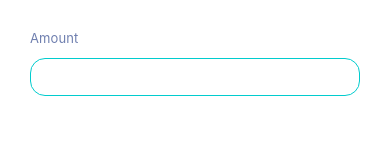
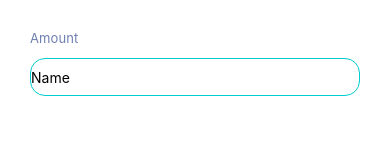
Before and after one commit to jaydeep-reactnative/DynoMobile, a React Native app: screen / in a window 390 px wide. Shown: the top 160 px of the page. Built offline with nearby package versions, Linux system fonts and the light colour scheme.

Commit message:
Setup eslint and implemented TextInputWithLabel component

```diff
--- a/app/components/TextInputWithLabel/TextInputWithLabel.js
+++ b/app/components/TextInputWithLabel/TextInputWithLabel.js
@@ -1,52 +1,43 @@
-import React from 'react';
-import {SafeAreaView, View, Text, TextInput} from 'react-native';
-import PropTypes from 'prop-types';
+import React from 'react'
+import { SafeAreaView, View, Text, TextInput } from 'react-native'
+import PropTypes from 'prop-types'
 
-export const TextInputWithLabel = () => {
+export const TextInputWithLabel = (props) => {
+  const {
+    placeholder='Name',
+    placeholderTextColor='black',
+    inputBorderColor='#01ccce',
+    inputBorderRadius=15,
+    inputBorderWidth=1,
+    textInputStyles,
+    labelName='Amount',
+    labelColor='#6f7faf',
+    labelFontSize= 13,
+    labelLetterSpacing=0.09,
+    labelStyles } = props;
+  const textInputStyle= { marginTop:12, height:38, borderRadius:inputBorderRadius, borderWidth: inputBorderWidth, borderColor:inputBorderColor, ...textInputStyles };
+  const labelStyle= { color: labelColor,fontSize:labelFontSize,letterSpacing:labelLetterSpacing,...labelStyles }
+
   return (
-    <SafeAreaView style={{flex:1}}>
-        <View style={{flex:1}}>
-            <View style={{marginTop:30,marginLeft:30,marginHorizontal:30}}>
-                <Text style={{color:'#6f7faf',fontSize:13,letterSpacing:0.09}}>Amount</Text>
-                <TextInput style={{marginTop:12, height:38, borderRadius:15, borderWidth: 1, borderColor:'#01ccce'}} />
-            </View>
-        </View>
+    <SafeAreaView style={{ flex:1 }}>
+      <View style={{ marginTop:30,marginLeft:30,marginHorizontal:30 }}>
+        <Text style={labelStyle}>{labelName}</Text>
+        <TextInput placeholder={placeholder} placeholderTextColor={placeholderTextColor} style={textInputStyle} />
+      </View>
     </SafeAreaView>
   );
 };
 
 TextInputWithLabel.propTypes = {
-    label: PropTypes.string,
-    onNext: PropTypes.func,
-    onPrevious: PropTypes.func,
-    onSubmit: PropTypes.func,
-    setActiveStep: PropTypes.func,
-    nextBtnText: PropTypes.string,
-    previousBtnText: PropTypes.string,
-    finishBtnText: PropTypes.string,
-    stepCount: PropTypes.number,
-    nextBtnStyle: PropTypes.object,
-    nextBtnTextStyle: PropTypes.object,
-    nextBtnDisabled: PropTypes.bool,
-    previousBtnStyle: PropTypes.object,
-    previousBtnTextStyle: PropTypes.object,
-    previousBtnDisabled: PropTypes.bool,
-    scrollViewProps: PropTypes.object,
-    viewProps: PropTypes.object,
-    errors: PropTypes.bool,
-    removeBtnRow: PropTypes.bool,
-    scrollable: PropTypes.bool,
-    previousBottomSpace: PropTypes.number,
-    nextBottomSpace: PropTypes.number,
-};
-
-TextInputWithLabel.defaultProps = {
-    nextBtnText: 'Next',
-    previousBtnText: 'Previous',
-    finishBtnText: 'Submit',
-    nextBtnDisabled: false,
-    previousBtnDisabled: false,
-    errors: false,
-    removeBtnRow: false,
-    scrollable: true,
-};
+  placeholder: PropTypes.string,
+  placeholderTextColor: PropTypes.string,
+  inputBorderColor: PropTypes.string,
+  inputBorderRadius: PropTypes.number,
+  inputBorderWidth: PropTypes.number,
+  textInputStyles: PropTypes.object,
+  labelName: PropTypes.string,
+  labelColor: PropTypes.string,
+  labelFontSize: PropTypes.number,
+  labelLetterSpacing: PropTypes.number,
+  labelStyles: PropTypes.object
+}
--- a/app/components/progress-steps/src/ProgressSteps/ProgressStep.js
+++ b/app/components/progress-steps/src/ProgressSteps/ProgressStep.js
@@ -1,6 +1,7 @@
+/* eslint-disable react/prop-types */
 import PropTypes from 'prop-types';
-import React, {Component} from 'react';
-import {Text, TouchableOpacity, View} from 'react-native';
+import React, { Component } from 'react';
+import { Text, TouchableOpacity, View } from 'react-native';
 import ProgressButtons from './ProgressButtons';
 
 class ProgressStep extends Component {
@@ -29,7 +30,7 @@ class ProgressStep extends Component {
     const btnStyle = {
       textAlign: 'center',
       padding: 8,
-      ...this.props.nextBtnStyle,
+      ...this.props.nextBtnStyle
     };
 
     const btnTextStyle = {
@@ -38,11 +39,11 @@ class ProgressStep extends Component {
       fontSize: 18,
       letterSpacing: 0.5,
       textDecorationLine: 'underline',
-      ...this.props.nextBtnTextStyle,
+      ...this.props.nextBtnTextStyle
     };
 
     const disabledBtnText = {
-      color: '#cdcdcd',
+      color: '#cdcdcd'
     };
 
     const textStyle = [btnTextStyle];
@@ -53,12 +54,12 @@ class ProgressStep extends Component {
     return (
       <TouchableOpacity
         style={btnStyle}
+        disabled={this.props.nextBtnDisabled}
         onPress={
           this.props.activeStep === this.props.stepCount - 1
             ? this.onSubmit
             : this.onNextStep
-        }
-        disabled={this.props.nextBtnDisabled}>
+        }>
         <Text style={textStyle}>
           {this.props.activeStep === this.props.stepCount - 1
             ? this.props.finishBtnText
@@ -72,7 +73,7 @@ class ProgressStep extends Component {
     const btnStyle = {
       textAlign: 'center',
       padding: 8,
-      ...this.props.previousBtnStyle,
+      ...this.props.previousBtnStyle
     };
 
     const btnTextStyle = {
@@ -81,11 +82,11 @@ class ProgressStep extends Component {
       fontSize: 18,
       letterSpacing: 0.5,
       textDecorationLine: 'underline',
-      ...this.props.previousBtnTextStyle,
+      ...this.props.previousBtnTextStyle
     };
 
     const disabledBtnText = {
-      color: '#cdcdcd',
+      color: '#cdcdcd'
     };
 
     const textStyle = [btnTextStyle];
@@ -96,8 +97,8 @@ class ProgressStep extends Component {
     return (
       <TouchableOpacity
         style={btnStyle}
-        onPress={this.onPreviousStep}
-        disabled={this.props.previousBtnDisabled}>
+        disabled={this.props.previousBtnDisabled}
+        onPress={this.onPreviousStep}>
         <Text style={textStyle}>
           {this.props.activeStep === 0 ? '' : this.props.previousBtnText}
         </Text>
@@ -106,6 +107,7 @@ class ProgressStep extends Component {
   };
 
   render() {
+    // eslint-disable-next-line no-unused-vars
     const scrollViewProps = this.props.scrollViewProps || {};
     const viewProps = this.props.viewProps || {};
     const isScrollable = this.props.scrollable;
@@ -121,13 +123,13 @@ class ProgressStep extends Component {
     );
 
     return (
-      <View style={{flex: 1, backgroundColor: '#0e101c'}}>
+      <View style={{ flex: 1, backgroundColor: '#0e101c' }}>
         {isScrollable ? (
-          <View style={{flex: 1, backgroundColor: '#0e101c'}}>
+          <View style={{ flex: 1, backgroundColor: '#0e101c' }}>
             {this.props.children}
           </View>
         ) : (
-          <View style={{flex: 1, backgroundColor: '#0e101c'}} {...viewProps}>
+          <View style={{ flex: 1, backgroundColor: '#0e101c' }} {...viewProps}>
             {this.props.children}
           </View>
         )}
@@ -160,7 +162,7 @@ ProgressStep.propTypes = {
   removeBtnRow: PropTypes.bool,
   scrollable: PropTypes.bool,
   previousBottomSpace: PropTypes.number,
-  nextBottomSpace: PropTypes.number,
+  nextBottomSpace: PropTypes.number
 };
 
 ProgressStep.defaultProps = {
@@ -171,7 +173,7 @@ ProgressStep.defaultProps = {
   previousBtnDisabled: false,
   errors: false,
   removeBtnRow: false,
-  scrollable: true,
+  scrollable: true
 };
 
 export default ProgressStep;
--- a/app/components/progress-steps/src/ProgressSteps/ProgressSteps.js
+++ b/app/components/progress-steps/src/ProgressSteps/ProgressSteps.js
@@ -1,17 +1,17 @@
-import React, {Component} from 'react';
-import {View,SafeAreaView} from 'react-native';
-import {times} from 'lodash';
-import PropTypes from 'prop-types';
-import StepIcon from './StepIcon';
+import React, { Component } from 'react'
+import { View,SafeAreaView } from 'react-native'
+import { times } from 'lodash'
+import PropTypes from 'prop-types'
+import StepIcon from './StepIcon'
 
 class ProgressSteps extends Component {
   state = {
     stepCount: 0,
-    activeStep: this.props.activeStep,
+    activeStep: this.props.activeStep
   };
 
   componentDidMount() {
-    this.setState({stepCount: React.Children.count(this.props.children)});
+    this.setState({ stepCount: React.Children.count(this.props.children) });
   }
 
   componentDidUpdate(prevProps) {
@@ -21,7 +21,7 @@ class ProgressSteps extends Component {
   }
 
   getChildProps() {
-    return {...this.props, ...this.state};
+    return { ...this.props, ...this.state };
   }
 
   renderStepIcons = () => {
@@ -49,7 +49,7 @@ class ProgressSteps extends Component {
               isActiveStep={isActiveStep}
             />
           </View>
-        </View>,
+        </View>
       );
     });
 
@@ -60,11 +60,11 @@ class ProgressSteps extends Component {
   setActiveStep = step => {
     // Guard against setting current step higher than total step count.
     if (step >= this.state.stepCount - 1) {
-      this.setState({activeStep: this.state.stepCount - 1});
+      this.setState({ activeStep: this.state.stepCount - 1 });
     }
 
     if (step > -1 && step < this.state.stepCount - 1) {
-      this.setState({activeStep: step});
+      this.setState({ activeStep: step });
     }
   };
 
@@ -77,18 +77,18 @@ class ProgressSteps extends Component {
         flexDirection: 'row',
         top: this.props.topOffset,
         marginBottom: this.props.marginBottom,
-        backgroundColor: '#0e101c',
-      },
+        backgroundColor: '#0e101c'
+      }
     };
 
     return (
-      <SafeAreaView style={{flex: 1, backgroundColor: '#0e101c'}}>
+      <SafeAreaView style={{ flex: 1, backgroundColor: '#0e101c' }}>
         <View style={styles.stepIcons}>{this.renderStepIcons()}</View>
-        <View style={{flex: 1, backgroundColor: '#5D52AC'}}>
+        <View style={{ flex: 1, backgroundColor: '#5D52AC' }}>
           {React.cloneElement(this.props.children[this.state.activeStep], {
             setActiveStep: this.setActiveStep,
             activeStep: this.state.activeStep,
-            stepCount: this.state.stepCount,
+            stepCount: this.state.stepCount
           })}
         </View>
       </SafeAreaView>
@@ -101,13 +101,14 @@ ProgressSteps.propTypes = {
   activeStep: PropTypes.number,
   topOffset: PropTypes.number,
   marginBottom: PropTypes.number,
+  children: PropTypes.object
 };
 
 ProgressSteps.defaultProps = {
   isComplete: false,
   activeStep: 0,
   topOffset: 30,
-  marginBottom: 50,
+  marginBottom: 50
 };
 
-export default ProgressSteps;
+export default ProgressSteps
```
Also changed, not shown: app/components/progress-steps/src/ProgressSteps/ProgressButtons.js (+13 -7 lines), app/screens/MoleculeScreen/MoleculeScreen.js (+3 -4 lines), .eslintrc.js.
